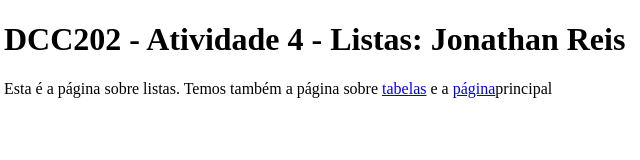
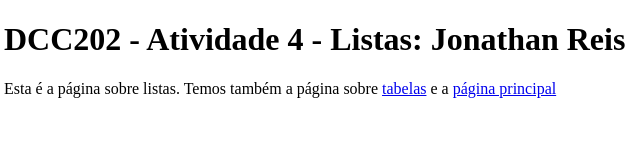
Before and after one commit to ufjf-dcc202/ufjf-dcc202-2023-3-a-atv4-JonathanReis-bit, a website: page listas.html in a window 1280 px wide. Shown: the full height of the page, 4-644 px from the left. Drawn offline with Linux system fonts and the light colour scheme.

Commit message:
link para pagina principal

```diff
--- a/listas.html
+++ b/listas.html
@@ -8,7 +8,7 @@
 <body>
     <main>
         <h1>DCC202 - Atividade 4 - Listas: Jonathan Reis</h1>
-        <p>Esta é a página sobre listas. Temos também a página sobre <a href="tabelas.html">tabelas</a> e a <a href="index.html">página</a>principal</p>
+        <p>Esta é a página sobre listas. Temos também a página sobre <a href="tabelas.html">tabelas</a> e a <a href="index.html">página principal</a></p>
     </main>
 
 
```
